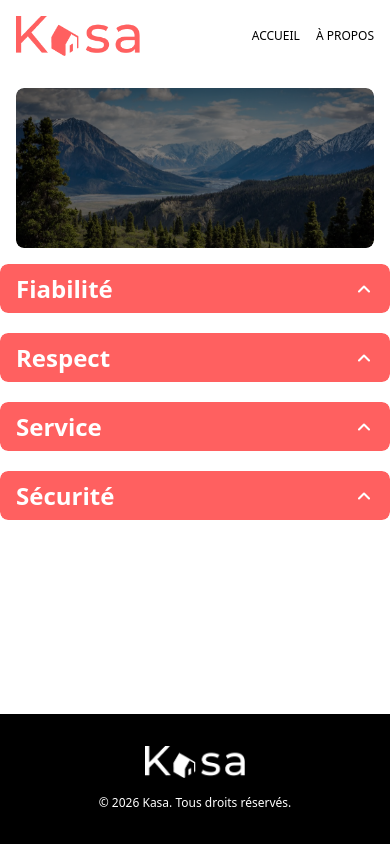
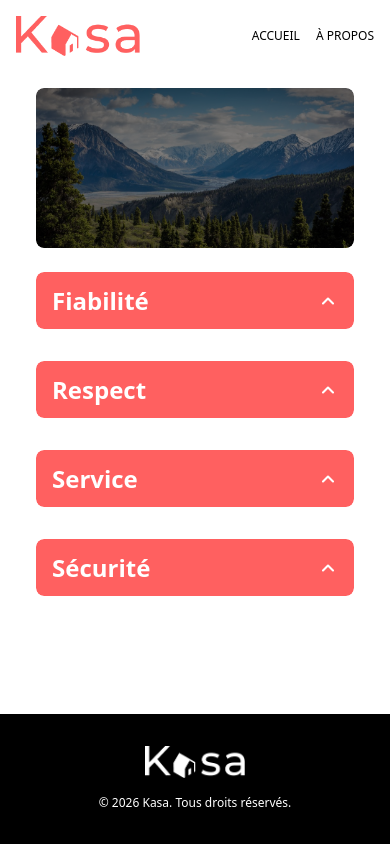
Before and after one commit to emiliemalo/TesteurLogiciel_appli_location_immobiliere_React-main, a React (Vite) app in the folder frontend/my-react-app/: page /about in a window 390 px wide. Built offline with nearby package versions, Linux system fonts and the light colour scheme.

Commit message:
Correction media queries CSS

```diff
--- a/frontend/my-react-app/src/components/Banner/Banner.css
+++ b/frontend/my-react-app/src/components/Banner/Banner.css
@@ -1,7 +1,7 @@
 .banner {
   position: relative;
   width: 100%;
-  border-radius: 10px;
+  border-radius: 25px;
   overflow: hidden;
 }
 
@@ -15,7 +15,7 @@
   background-color: #000000;
   opacity: 0.6;
   z-index: 1;
-  border-radius: 10px;
+  border-radius: 25px;
 }
 
 .banner__img {
@@ -23,7 +23,7 @@
   height: 12rem;
   object-fit: cover;
   display: block;
-  border-radius: 10px;
+  border-radius: 25px;
 }
 
 .banner__title {
@@ -49,9 +49,14 @@
     height: 8rem;
   }
   .banner__title {
+    top: 50%;
+    left: 1.5rem;
+    right: 1.5rem;
+    transform: translateY(-50%);
     font-size: 24px;
-    padding: 0.25rem 0.75rem;
+    padding: 0.25rem 0;
     white-space: normal;
-    max-width: 90%;
+    max-width: 100%;
+    text-align: left;
   }
 }
--- a/frontend/my-react-app/src/components/Cards/Cards.css
+++ b/frontend/my-react-app/src/components/Cards/Cards.css
@@ -38,7 +38,7 @@
   color: #ffffff;
   text-shadow: 0 1px 3px rgba(0, 0, 0, 0.5);
   z-index: 1;
-  max-width: calc(100% - 1.5rem);
+  max-width: 60%;
   word-wrap: break-word;
   line-height: 1.3;
   text-align: left;
@@ -53,5 +53,6 @@
     grid-template-columns: 1fr;
     gap: 1rem;
     padding: 1rem;
+    min-width: 0;
   }
 }
--- a/frontend/my-react-app/src/components/Layout/Layout.css
+++ b/frontend/my-react-app/src/components/Layout/Layout.css
@@ -57,6 +57,7 @@
   margin: 0 auto;
   width: 100%;
   box-sizing: border-box;
+  overflow-x: hidden;
 }
 
 @media (max-width: 768px) {
--- a/frontend/my-react-app/src/pages/About.css
+++ b/frontend/my-react-app/src/pages/About.css
@@ -2,6 +2,7 @@
   display: flex;
   flex-direction: column;
   gap: 1.5rem;
+  min-width: 0;
 }
 
 .about__collapses {
@@ -32,17 +33,25 @@
 
 @media (max-width: 768px) {
   .about {
-    gap: 1rem;
+    gap: 1.5rem;
   }
+  /* Marges latérales sur la bannière (mobile) */
+  .about > .banner-about {
+    margin-left: 1.25rem;
+    margin-right: 1.25rem;
+    width: auto;
+  }
+  /* Collapses : marges latérales, plus d’espace entre eux, padding pour prendre toute la largeur dispo */
   .about__collapses {
-    gap: 1.25rem;
-    margin-left: -1rem;
-    margin-right: -1rem;
-    width: calc(100% + 2rem);
+    gap: 2rem;
+    margin-left: 1.25rem;
+    margin-right: 1.25rem;
+    width: auto;
     max-width: none;
+    padding: 0;
   }
   .about__collapses .collapse__trigger {
-    padding: 0.5rem 1rem;
+    padding: 0.75rem 1rem;
     font-size: 24px;
     font-weight: bold;
   }
@@ -51,7 +60,7 @@
     height: 1.25rem;
   }
   .about__collapses .collapse__content-inner {
-    padding: 0.75rem 1rem;
+    padding: 1rem 1.25rem;
     font-size: 0.875rem;
   }
 }
--- a/frontend/my-react-app/src/pages/Home.css
+++ b/frontend/my-react-app/src/pages/Home.css
@@ -2,6 +2,7 @@
   display: flex;
   flex-direction: column;
   gap: 2rem;
+  min-width: 0;
 }
 
 .home > .banner {
@@ -14,6 +15,7 @@
 
 .home__cards-wrapper {
   margin-top: 2rem;
+  min-width: 0;
 }
 
 /* Fond gris #F6F6F6 derrière les cards, uniquement sur desktop (page Home) */
@@ -24,19 +26,6 @@
     width: calc(100% + 4rem);
     background-color: #F6F6F6;
     border-radius: 1.5rem;
-  }
-}
-
-@media (max-width: 768px) {
-  .home > .banner {
-    margin-top: 0;
-    margin-left: -1rem;
-    margin-right: -1rem;
-    width: calc(100% + 2rem);
-    margin-bottom: 1.5rem;
-  }
-  .home__cards-wrapper {
-    margin-top: 1.5rem;
   }
 }
 
@@ -51,9 +40,22 @@
   color: #c00;
 }
 
+/* Mobile : une seule media query pour la page Home */
 @media (max-width: 768px) {
   .home {
     gap: 1.5rem;
+  }
+  .home > .banner {
+    margin-top: 0;
+    margin-left: -1rem;
+    margin-right: -1rem;
+    width: calc(100% + 2rem);
+    margin-bottom: 1.5rem;
+  }
+  .home__cards-wrapper {
+    margin-top: 1.5rem;
+    width: 100%;
+    box-sizing: border-box;
   }
   .home__loading,
   .home__error {
```
